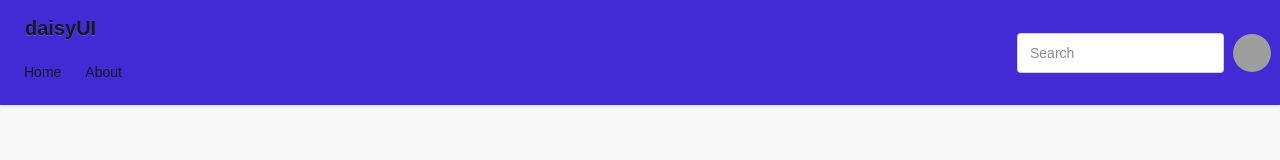
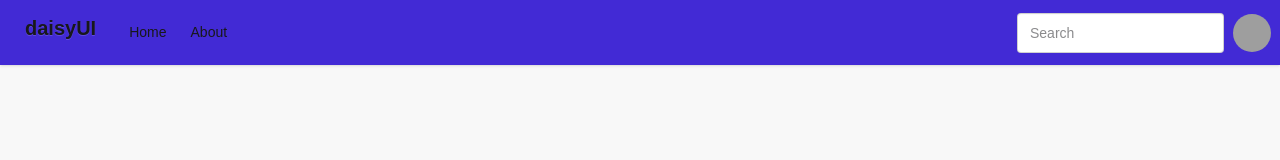
Before and after one commit to jdbdaayan-github/site, a Vue app: page / in a window 1280 px wide. Shown: the top 160 px of the page. Built offline with nearby package versions, Linux system fonts and the light colour scheme; grey boxes are pictures that could not be loaded.

Commit message:
modify the navbar

```diff
--- a/src/components/Navbar.vue
+++ b/src/components/Navbar.vue
@@ -3,13 +3,16 @@
 
     <!-- LEFT SECTION -->
     <div class="flex-1">
-      <a class="btn btn-ghost text-xl">daisyUI</a>
+      <div class="flex">
+        <a class="btn btn-ghost text-xl">daisyUI</a>
 
       <!-- Navigation Links -->
       <ul class="menu menu-horizontal px-1 hidden md:flex">
         <li><router-link to="/">Home</router-link></li>
         <li><router-link to="/about">About</router-link></li>
       </ul>
+      </div>
+
     </div>
 
     <!-- RIGHT SECTION -->
```
